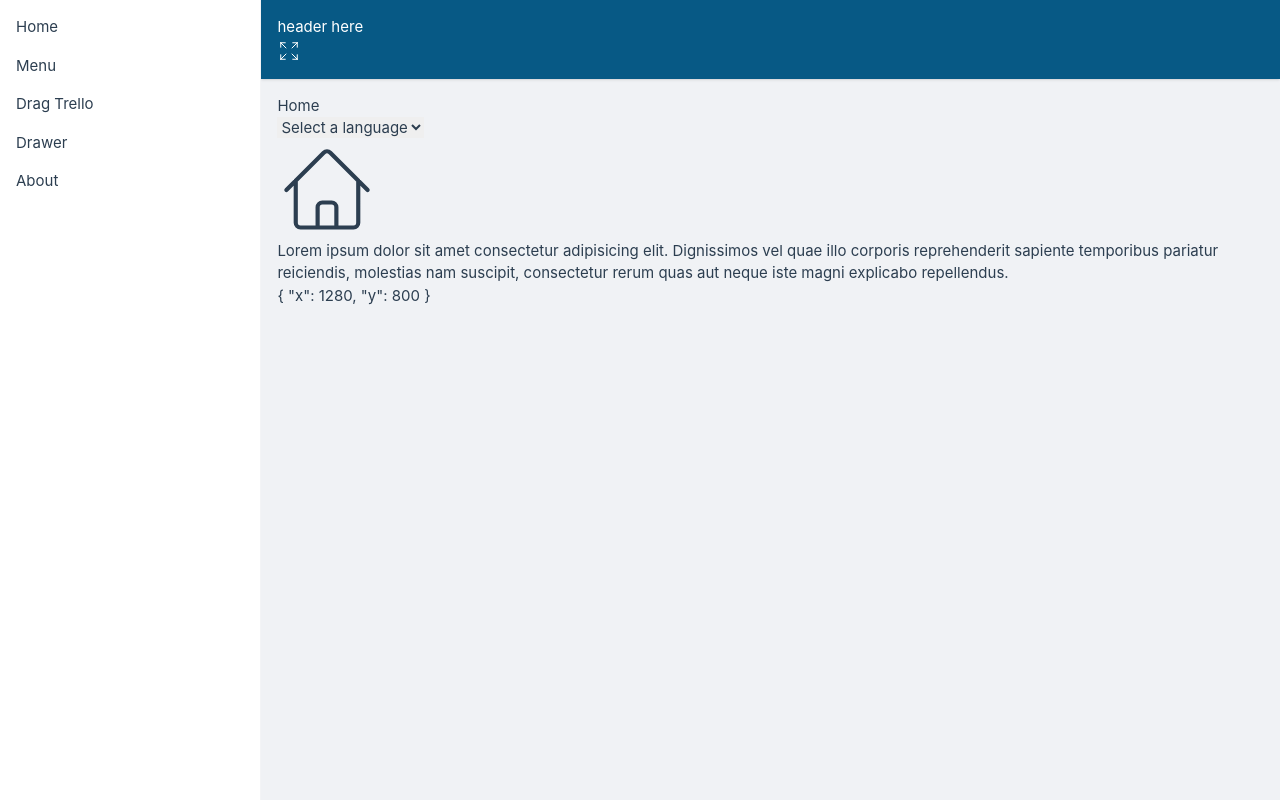
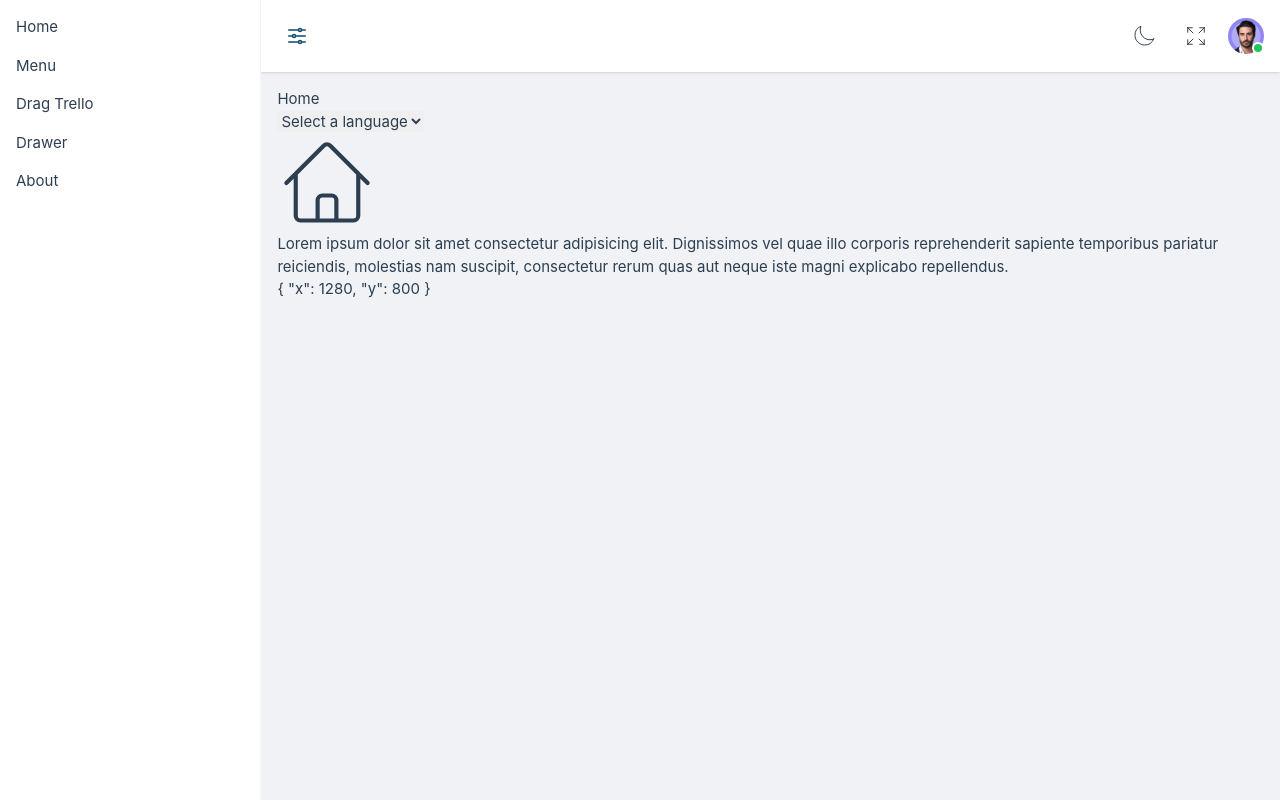
Before and after one commit to brey-soeng/vue-project-component, a Vue app: page /en in a window 1280 px wide. Built offline with nearby package versions, Linux system fonts and the light colour scheme.

Commit message:
update layout

```diff
--- a/src/components/DarkMode.vue
+++ b/src/components/DarkMode.vue
@@ -1,7 +1,11 @@
 <template>
-  <button @click="switchwitchDarkMode" class="p-2">
-    <svg-icon name="Sun" v-if="settingStore.themeMode" class="h-6 w-6" />
-    <svg-icon name="Moon" v-else class="h-6 w-6" />
+  <button
+    v-tooltip:bottom.tooltip="settingStore.themeMode ? 'Dark' : 'Light'"
+    @click="switchwitchDarkMode"
+    class="p-2 flex justify-center items-center rounded-full hover:text-secondary-900 hover:bg-default-100 hover:opacity-70 active:bg-primary-600 active:text-white hover:dark:bg-secondary-700 hover:dark:opacity-70 hover:dark:text-white"
+  >
+    <svg-icon name="Sun" v-if="settingStore.themeMode" class="h-5 w-5" />
+    <svg-icon name="Moon" v-else class="h-5 w-5" />
   </button>
 </template>
 <script setup>
--- a/src/components/ScreenFull.vue
+++ b/src/components/ScreenFull.vue
@@ -1,11 +1,11 @@
 <template>
-  <div>
-    <svg-icon
-      class="cursor-pointer"
-      :name="isFullscreen ? 'Pointin' : 'Pointout'"
-      @click="handleToggle"
-    />
-  </div>
+  <button
+    v-tooltip:bottom.tooltip="'Fullscreen'"
+    class="p-2 flex justify-center items-center rounded-full hover:text-secondary-900 hover:bg-default-100 hover:opacity-70 active:bg-primary-600 active:text-white hover:dark:bg-secondary-700 hover:dark:opacity-70 dark:text-default-300 hover:dark:text-white"
+    @click="handleToggle"
+  >
+    <svg-icon class="cursor-pointer" :name="isFullscreen ? 'Pointin' : 'Pointout'" />
+  </button>
 </template>
 <script setup>
 import { onMounted, onBeforeUnmount, ref } from 'vue'
--- /dev/null
+++ b/src/icons/AdjustmentIcon.vue
@@ -0,0 +1,16 @@
+<template>
+  <svg
+    xmlns="http://www.w3.org/2000/svg"
+    fill="none"
+    viewBox="0 0 24 24"
+    stroke-width="1.5"
+    stroke="currentColor"
+    class="w-6 h-6"
+  >
+    <path
+      stroke-linecap="round"
+      stroke-linejoin="round"
+      d="M10.5 6h9.75M10.5 6a1.5 1.5 0 11-3 0m3 0a1.5 1.5 0 10-3 0M3.75 6H7.5m3 12h9.75m-9.75 0a1.5 1.5 0 01-3 0m3 0a1.5 1.5 0 00-3 0m-3.75 0H7.5m9-6h3.75m-3.75 0a1.5 1.5 0 01-3 0m3 0a1.5 1.5 0 00-3 0m-9.75 0h9.75"
+    />
+  </svg>
+</template>
--- a/src/layout/components/AppMain.vue
+++ b/src/layout/components/AppMain.vue
@@ -9,15 +9,15 @@
 </template>
 <style lang="postcss" scoped>
 .slide-enter-active {
-  animation: slide-in 0.2s ease-out forwards;
-  transition: opacity 0.2s;
+  animation: slide-in 0.3s ease-out forwards;
+  transition: opacity 0.4s;
 }
 .slide-leave {
   opacity: 1;
 }
 .slide-leave-active {
-  /* animation: slide-out 0.2s ease-out forwards;
-  transition: opacity 0.2s; */
+  /* animation: slide-out 0.3s ease-in forwards; */
+  /* transition: opacity 0.4s; */
   opacity: 0;
 }
 
--- a/src/layout/components/TheNavbar.vue
+++ b/src/layout/components/TheNavbar.vue
@@ -1,17 +1,38 @@
 <template>
-  <header>
-    <div class="wrapper">
-      <nav class="flex gap-4">
-        <RouterLink :to="Trans.i18nRoute({ name: 'Home' })">{{ $t('header.home') }}</RouterLink>
-        <RouterLink :to="Trans.i18nRoute({ name: 'menu' })">{{ $t('header.menu') }}</RouterLink>
-        <RouterLink :to="Trans.i18nRoute({ name: 'trello' })">{{ $t('header.trello') }}</RouterLink>
-        <RouterLink :to="Trans.i18nRoute({ name: 'drawer' })">{{ $t('header.drawer') }}</RouterLink>
-        <RouterLink :to="Trans.i18nRoute({ name: 'about' })">{{ $t('header.about') }}</RouterLink>
-      </nav>
+  <div
+    class="py-4 px-4 bg-white text-default-700 sticky top-0 z-10 shadow dark:bg-dark dark:text-white"
+  >
+    <div class="flex justify-between items-center">
+      <div class="flex justify-start items-center flex-wrap gap-3 text-white">
+        <button
+          v-tooltip:bottom.tooltip="'Collape'"
+          @click="handleCollapeMenu"
+          class="cursor-pointer p-2 flex justify-center items-center hover:dark:translate-0 hover:dark:translate-y-0 duration-75 rounded-full dark:text-default-300 text-secondary-900 hover:text-secondary-900 hover:bg-default-100 hover:opacity-70 active:bg-primary-700 active:text-white hover:dark:bg-secondary-700 hover:dark:opacity-70 hover:dark:text-white"
+        >
+          <svg-icon
+            name="Adjustment"
+            stroke-width="1.5"
+            :class="settings.isCollapMenu ? 'rotate-180' : ''"
+          />
+        </button>
+      </div>
+      <div class="flex justify-end gap-x-3 items-center">
+        <dark-mode />
+        <ScreenFull />
+        <TheProfile />
+      </div>
     </div>
-  </header>
+  </div>
 </template>
 <script setup>
-import { RouterLink } from 'vue-router'
-import Trans from '@/lang/translation'
+import { TheProfile } from './index'
+import { useSettingStore } from '@/stores/settingStore'
+const settings = useSettingStore()
+// import { RouterLink } from 'vue-router'
+// import Trans from '@/lang/translation'
+
+const handleCollapeMenu = () => {
+  settings.isCollapMenu = !settings.isCollapMenu
+  settings.menuWidth = !settings.isCollapMenu ? '80' : '320'
+}
 </script>
--- /dev/null
+++ b/src/layout/components/headers/TheProfile.vue
@@ -0,0 +1,13 @@
+<template>
+  <div>
+    <button class="rounded-full flex justify-center items-center relative">
+      <img :src="avatar" alt="" class="w-9 h-9 rounded-full bg-cover" />
+      <span
+        class="w-3 h-3 border-2 border-white rounded-full absolute bottom-0 z-10 right-0 bg-success-500"
+      ></span>
+    </button>
+  </div>
+</template>
+<script setup>
+import avatar from '@/assets/img/avatar.png'
+</script>
--- a/src/layout/components/index.js
+++ b/src/layout/components/index.js
@@ -1,3 +1,4 @@
 export { default as AppMain } from './AppMain.vue'
 export { default as TheNavbar } from './TheNavbar.vue'
 export { default as TheSidebar } from './TheSidebar.vue'
+export { default as TheProfile } from './headers/TheProfile.vue'
--- a/src/layout/defaultLayout.vue
+++ b/src/layout/defaultLayout.vue
@@ -1,23 +1,21 @@
 <template>
-  <div class="relative bg-main">
+  <div class="relative bg-main dark:bg-dark dark:text-default-400 dark:font-normal">
     <!-- <div class="absolute top-0 left-0 w-full bg-dark-300 z-10">hello topbar</div>
     <div class="absolute top-2 left-0 w-full bg-dark-600 py-3 z-10">navbar</div> -->
     <!-- body -->
     <div class="flex justify-start items-start">
       <div
-        class="w-80 bg-white py-4 px-4 min-h-screen overflow-y-auto overflow-hidden border-r border-default-100"
+        class="bg-white translate-x-0 ease-in-out duration-300 py-4 px-4 min-h-screen overflow-y-auto overflow-hidden border-r border-default-100"
+        :style="`width:${collapedWidth}px`"
       >
         <TheSidebar />
       </div>
       <div
         id="elementId"
-        class="w-full min-h-screen overflow-y-auto relative scrollbar-gatter"
+        class="w-full min-h-screen overflow-y-auto relative scrollbar-gatter ease-in-out duration-300"
         :style="{ height: 'calc(100vh - 64px)' }"
       >
-        <div class="py-4 px-4 bg-dark-800 text-white sticky top-0 z-10 shadow">
-          header here
-          <ScreenFull />
-        </div>
+        <TheNavbar />
         <div class="py-4 px-4">
           <AppMain />
         </div>
@@ -26,5 +24,11 @@
   </div>
 </template>
 <script setup>
-import { AppMain, TheSidebar } from './components'
+import { useSettingStore } from '@/stores/settingStore'
+import { computed } from 'vue'
+const settings = useSettingStore()
+import { AppMain, TheSidebar, TheNavbar } from './components'
+const collapedWidth = computed(() => {
+  return settings.menuWidth
+})
 </script>
--- a/src/stores/settingStore.js
+++ b/src/stores/settingStore.js
@@ -2,14 +2,21 @@ import { cloneDeep } from 'lodash'
 import { defineStore } from 'pinia'
 
 const defaultState = {
+  isCollapMenu: true,
+  menuWidth: '320',
   themeMode: false,
   transition: 'slide'
 }
 export const useSettingStore = defineStore('settingStore', {
   state: () => cloneDeep(defaultState),
-  actions: {
+  mutations: {
     RESET_STATE() {
       Object.assign(this, cloneDeep(defaultState))
+    },
+
+    SET_COLLAPED_MENU(state, data) {
+      state.isCollapMenu = data
     }
-  }
+  },
+  actions: {}
 })
--- a/src/views/AboutView.vue
+++ b/src/views/AboutView.vue
@@ -1,8 +1,6 @@
 <template>
   <div class="about">
     <h1>This is an about page</h1>
-
-    <dark-mode />
 
     <p>
       Lorem ipsum dolor sit amet consectetur adipisicing elit. Consequuntur hic provident facere
--- a/tailwind.config.js
+++ b/tailwind.config.js
@@ -6,7 +6,7 @@ module.exports = {
   content: ['./index.html', './src/**/*.{vue,js,ts,jsx,tsx}'],
   theme: {
     colors: {
-      dark: colors.sky,
+      // dark: colors.sky,
       white: colors.white,
       default: colors.gray,
       primary: colors.cyan,
@@ -15,7 +15,8 @@ module.exports = {
       warning: colors.orange,
       danger: colors.red,
       success: colors.green,
-      main: '#f0f2f5'
+      main: '#f0f2f5',
+      dark: '#2f3349'
     },
     extend: {}
   },
```
Also changed, not shown: src/assets/img/avatar.png (added).
